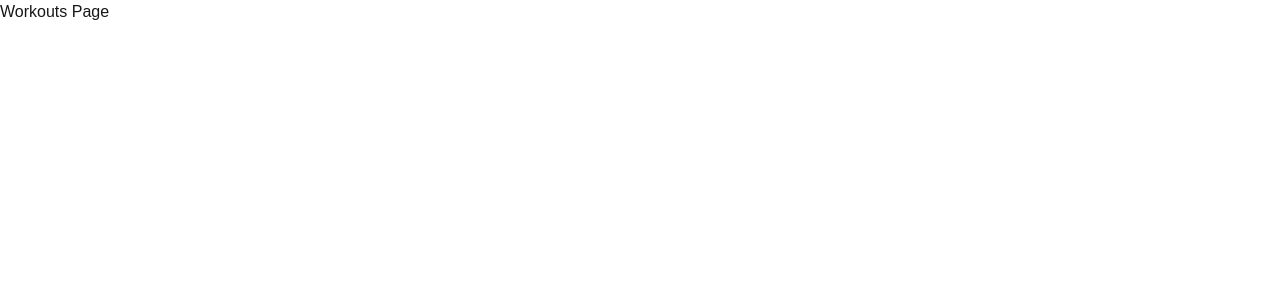
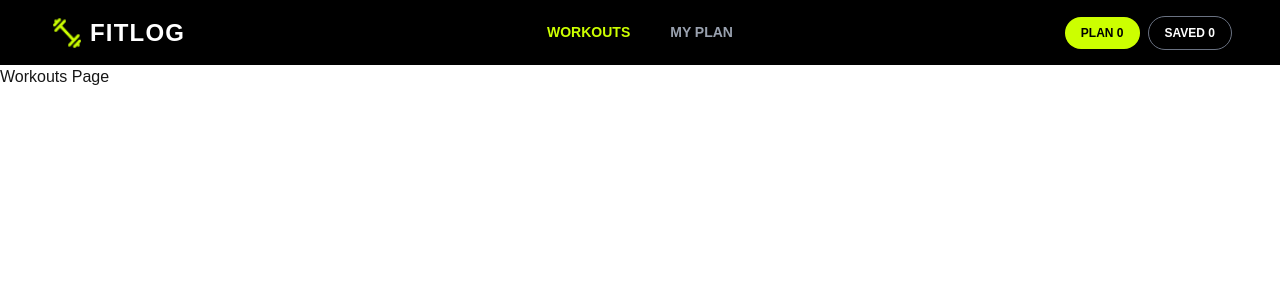
Before and after one commit to Arif-Khan1981/B14-A6-Fit-Log, a Next.js app: page /workouts in a window 1280 px wide. Shown: the top 300 px of the page. Built offline with nearby package versions, Linux system fonts and the light colour scheme.

Commit message:
Made Navbar on top of every page

```diff
--- a/src/app/components/Navbar.tsx
+++ b/src/app/components/Navbar.tsx
@@ -6,7 +6,7 @@ import Image from "next/image";
 const Navbar = () => {
   return (
   <div className='bg-black px-4'>
-    <div className="navbar  text-white md:px-8 container mx-auto">
+    <div className="navbar sticky top-0 z-50 text-white md:px-8 container mx-auto">
 
       {/* LEFT: Logo + Mobile Menu */}
       <div className="navbar-start">
--- a/src/app/layout.tsx
+++ b/src/app/layout.tsx
@@ -2,6 +2,7 @@ import type { Metadata } from "next";
 import { Geist, Geist_Mono } from "next/font/google";
 import "./globals.css";
 import { FitLogProvider } from "./context/FitLogContext";
+import Navbar from "./components/Navbar";
 
 const geistSans = Geist({
   variable: "--font-geist-sans",
@@ -18,7 +19,9 @@ export const metadata: Metadata = {
   description: "Workout Library",
 };
 
-export default function RootLayout({ children }: LayoutProps<"/">) {
+export default function RootLayout({ children }: Readonly<{
+  children: React.ReactNode;
+}>) {
   return (
     <html
       lang="en"
@@ -26,6 +29,7 @@ export default function RootLayout({ children }: LayoutProps<"/">) {
     >
       <body className="min-h-full flex flex-col">
         <FitLogProvider>
+          <Navbar />
           {children}
         </FitLogProvider>
       </body>
--- a/src/app/my-plan/page.tsx
+++ b/src/app/my-plan/page.tsx
@@ -0,0 +1,11 @@
+import React from 'react';
+
+const myPlanPage = () => {
+    return (
+        <div>
+
+        </div>
+    );
+};
+
+export default myPlanPage;
--- a/src/app/page.tsx
+++ b/src/app/page.tsx
@@ -1,5 +1,4 @@
 import Image from "next/image";
-import Navbar from "./components/Navbar";
 import HeroPage from "./components/Hero";
 import Footer from "./components/Footer";
 import { Workout } from "./types/workout";
@@ -26,7 +25,7 @@ export default async function Home() {
 
   return (
     <>
-      <Navbar />
+
       <HeroPage />
       <WorkoutLibrary workouts={workouts} />
       <Footer />
```
